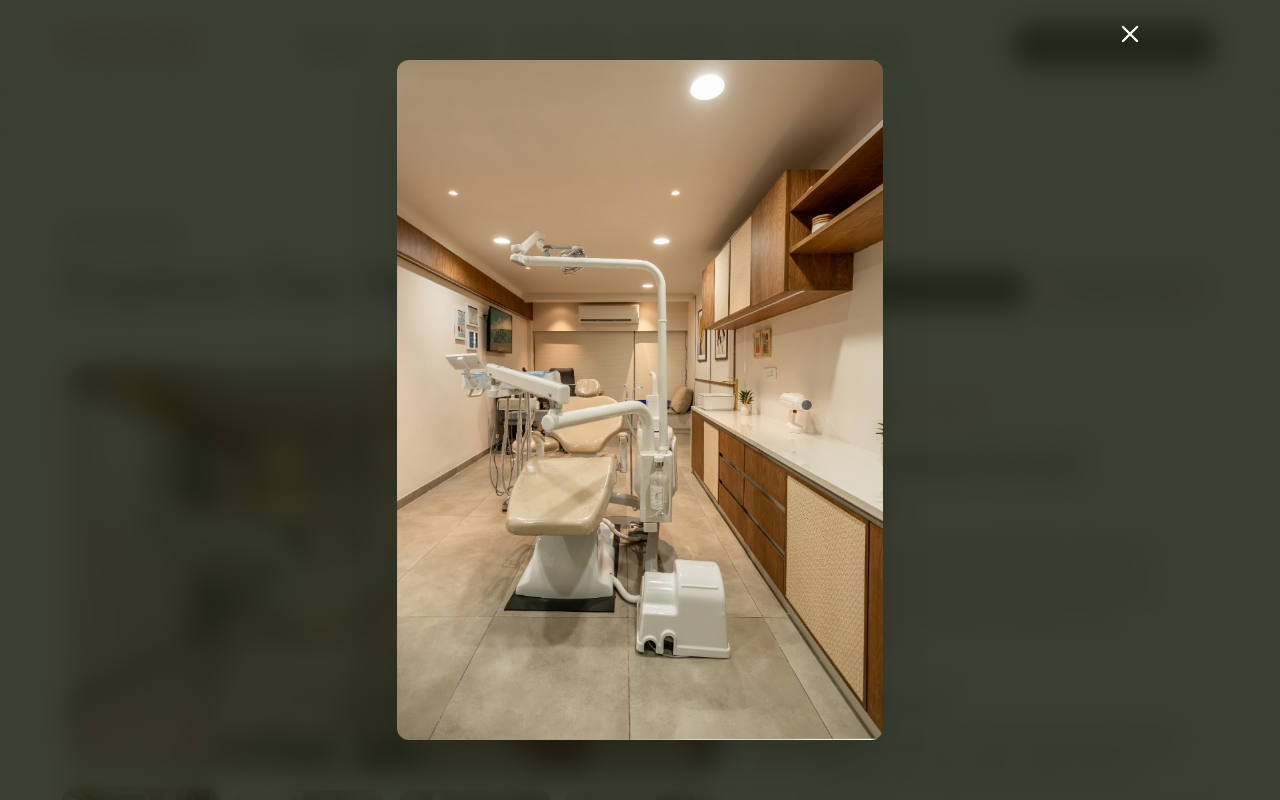
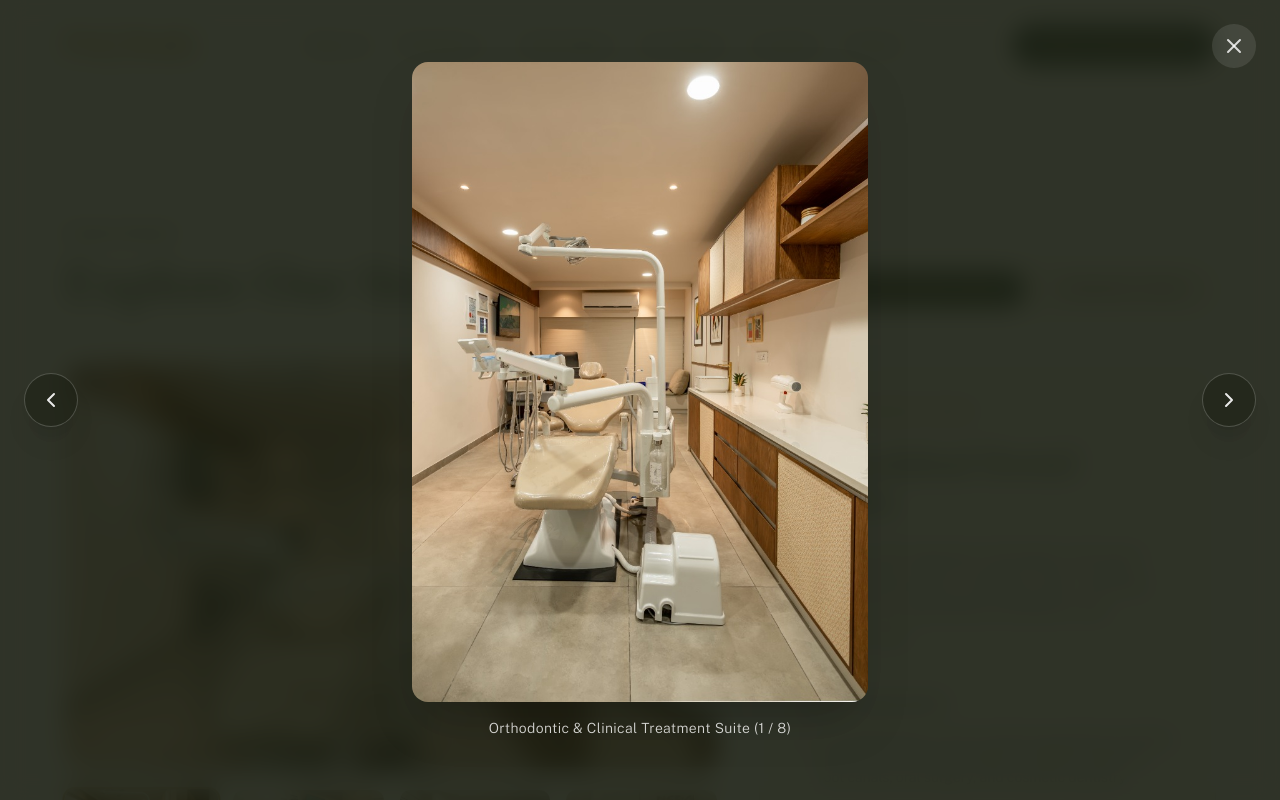
Before and after one commit to Ansh-0403/Nerai-Clinic, a React (Vite) app in the folder frontend/: page / in a window 1280 px wide. Both pictures are taken after a click on the button 681 px from the left and 4302 px from the top of the page. Shown: the part 3902-4702 px from the top of the page. Built offline with nearby package versions, Linux system fonts and the light colour scheme.

Commit message:
feat: add next, previous buttons, image counter, and keyboard arrow nav to Studio showcase lightbox

```diff
--- a/frontend/src/components/ui/StudioShowcase.tsx
+++ b/frontend/src/components/ui/StudioShowcase.tsx
@@ -120,13 +120,20 @@ export const StudioShowcase: React.FC = () => {
   useEffect(() => {
     if (isLightboxOpen) {
       document.body.style.overflow = 'hidden';
+      const handleKeyDown = (e: KeyboardEvent) => {
+        if (e.key === 'Escape') setIsLightboxOpen(false);
+        if (e.key === 'ArrowRight') handleNextImage();
+        if (e.key === 'ArrowLeft') handlePrevImage();
+      };
+      window.addEventListener('keydown', handleKeyDown);
+      return () => {
+        document.body.style.overflow = '';
+        window.removeEventListener('keydown', handleKeyDown);
+      };
     } else {
       document.body.style.overflow = '';
     }
-    return () => {
-      document.body.style.overflow = '';
-    };
-  }, [isLightboxOpen]);
+  }, [isLightboxOpen, activeStudioId]);
 
   const activeStudio = studiosData.find(s => s.id === activeStudioId) || studiosData[0];
   const activeImage = activeStudio.images[activeImageIndex] || activeStudio.images[0];
@@ -294,24 +301,63 @@ export const StudioShowcase: React.FC = () => {
       {/* Lightbox Modal */}
       {isLightboxOpen && (
         <div
-          className="fixed inset-0 z-[100] flex items-center justify-center p-4 bg-black/85 backdrop-blur-md"
+          className="fixed inset-0 z-[100] flex items-center justify-center p-4 bg-black/90 backdrop-blur-md select-none"
           data-lenis-prevent
           onClick={() => setIsLightboxOpen(false)}
         >
-          <div className="relative max-w-5xl w-full max-h-[90vh] flex flex-col items-center" onClick={(e) => e.stopPropagation()}>
+          {/* Close Button */}
+          <button
+            onClick={() => setIsLightboxOpen(false)}
+            className="absolute top-4 right-4 md:top-6 md:right-6 z-50 text-white/80 hover:text-white bg-white/10 hover:bg-white/20 p-2.5 rounded-full transition-all duration-200 cursor-pointer"
+            aria-label="Close zoomed view"
+          >
+            <X size={24} />
+          </button>
+
+          {/* Previous Button */}
+          {activeStudio.images.length > 1 && (
             <button
-              onClick={() => setIsLightboxOpen(false)}
-              className="absolute -top-12 right-0 text-white hover:text-tertiary p-2 rounded-full transition-colors"
+              onClick={(e) => {
+                e.stopPropagation();
+                handlePrevImage();
+              }}
+              className="absolute left-2 md:left-6 top-1/2 -translate-y-1/2 z-50 text-white/90 hover:text-white bg-black/50 hover:bg-primary/90 border border-white/20 p-3 md:p-3.5 rounded-full transition-all duration-200 shadow-xl cursor-pointer hover:scale-105"
+              aria-label="Previous image"
             >
-              <X size={28} />
+              <ChevronLeft size={24} />
             </button>
+          )}
 
+          {/* Centered Image Container */}
+          <div
+            className="relative max-w-5xl w-full max-h-[85vh] flex flex-col items-center justify-center px-4"
+            onClick={(e) => e.stopPropagation()}
+          >
             <img
               src={activeImage.url}
               alt={activeImage.caption}
-              className="max-h-[85vh] w-auto max-w-full object-contain rounded-xl shadow-2xl"
+              className="max-h-[80vh] w-auto max-w-full object-contain rounded-2xl shadow-2xl"
             />
+            {activeImage.caption && (
+              <p className="font-sans text-xs md:text-sm text-white/80 mt-4 text-center tracking-wide font-light">
+                {activeImage.caption} ({activeImageIndex + 1} / {activeStudio.images.length})
+              </p>
+            )}
           </div>
+
+          {/* Next Button */}
+          {activeStudio.images.length > 1 && (
+            <button
+              onClick={(e) => {
+                e.stopPropagation();
+                handleNextImage();
+              }}
+              className="absolute right-2 md:right-6 top-1/2 -translate-y-1/2 z-50 text-white/90 hover:text-white bg-black/50 hover:bg-primary/90 border border-white/20 p-3 md:p-3.5 rounded-full transition-all duration-200 shadow-xl cursor-pointer hover:scale-105"
+              aria-label="Next image"
+            >
+              <ChevronRight size={24} />
+            </button>
+          )}
         </div>
       )}
     </div>
```
